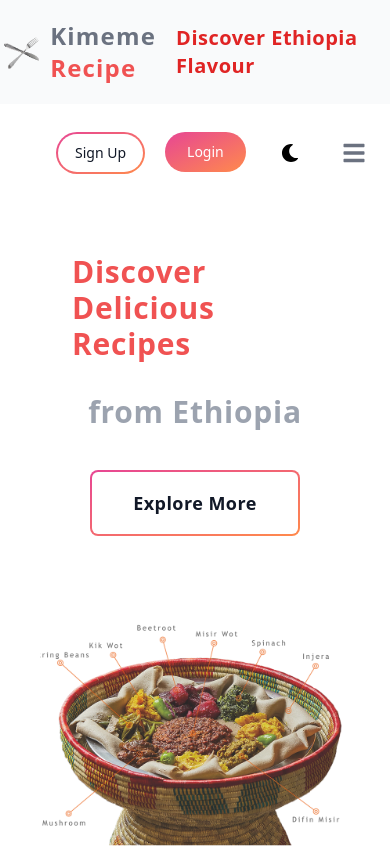
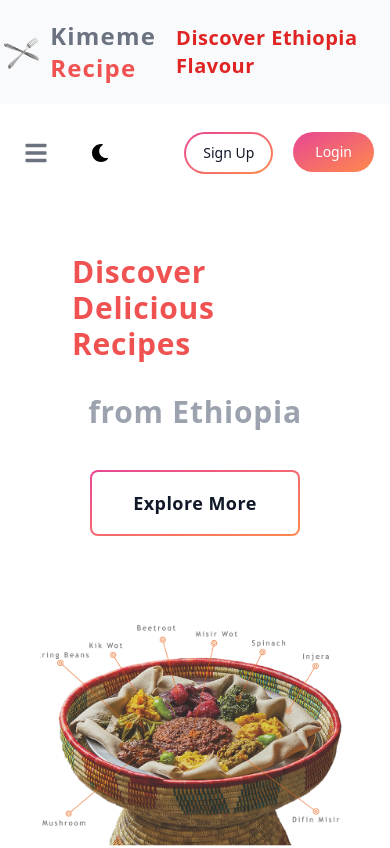
Before and after one commit to AlemayehuDabi/Kimeme-recipe-app, a React (Vite) app in the folder client/: page / in a window 390 px wide. Shown: the top 848 px of the page. Built offline with nearby package versions, Linux system fonts and the light colour scheme.

Commit message:
private-route and current-user exist

```diff
--- a/client/src/App.jsx
+++ b/client/src/App.jsx
@@ -10,6 +10,7 @@ import Search from "./Pages/Search/Search";
 import Notification from "./Pages/Notification/Notification";
 import Setting from "./Pages/Setting/Setting";
 import DashBoard from "./Pages/DashBoard/DashBoard";
+import PrivateRoute from "./component/Privateroute/Privateroute";
 
 function App() {
   const [isFixed, setIsFixed] = useState("");
@@ -42,7 +43,10 @@ function App() {
         <Route element={<Search isFixed={isFixed} />} path="/search" />
         <Route element={<Notification />} path="/notification" />
         <Route element={<Setting />} path="/setting" />
-        <Route element={<DashBoard isFixed={isFixed} />} path="/dashboard" />
+
+        <Route element={<PrivateRoute />}>
+          <Route element={<DashBoard isFixed={isFixed} />} path="/dashboard" />
+        </Route>
 
         {/* four0four page */}
         <Route element={<FourOFour />} path="*" />
--- a/client/src/component/NavBar/NavBar.jsx
+++ b/client/src/component/NavBar/NavBar.jsx
@@ -4,9 +4,11 @@ import { IoSunnyOutline } from "react-icons/io5";
 import { FaMoon } from "react-icons/fa";
 import { toggleTheme } from "../../Redux/theme/themeSlice";
 import { useSelector, useDispatch } from "react-redux";
+import Img from "../../assest/img/gursha.jpg";
 
 const NavBar = ({ isSticky, isFixed }) => {
   const { theme } = useSelector((state) => state.theme);
+  const { currentUser } = useSelector((state) => state.user);
   const dispatch = useDispatch();
   return (
     <Navbar
@@ -16,7 +18,7 @@ const NavBar = ({ isSticky, isFixed }) => {
           : "relative mb-5"
       }`}
     >
-      <div className="flex items-center gap-5 md:order-2">
+      <div className="flex items-center order-2 md:order-2">
         <div className="flex space-x-10">
           <form>
             <TextInput
@@ -24,6 +26,11 @@ const NavBar = ({ isSticky, isFixed }) => {
               className="hidden md:inline-block"
             />
           </form>
+          {currentUser ? (
+            <div className="rounded-full w-12 h-12">
+              <img src={Img} className="w-full h-full rounded-full" />
+            </div>
+          ) : (
             <div className="flex space-x-5">
               <div>
                 <Link to="/sign-up">
@@ -40,9 +47,10 @@ const NavBar = ({ isSticky, isFixed }) => {
                 </Link>
               </div>
             </div>
+          )}
         </div>
       </div>
-      <button onClick={() => dispatch(toggleTheme())}>
+      <button onClick={() => dispatch(toggleTheme())} className="order-1">
         {theme === "light" ? (
           <FaMoon size={18} />
         ) : (
--- /dev/null
+++ b/client/src/component/PrivateRoute/PrivateRoute.jsx
@@ -0,0 +1,10 @@
+import { Outlet, Navigate } from "react-router-dom";
+import { useSelector } from "react-redux";
+
+const PrivateRoute = () => {
+  const { currentUser } = useSelector((state) => state.user);
+
+  return currentUser ? <Outlet /> : <Navigate to="/login" />;
+};
+
+export default PrivateRoute;
```
Lines whose indentation alone changed are shown as unchanged.
